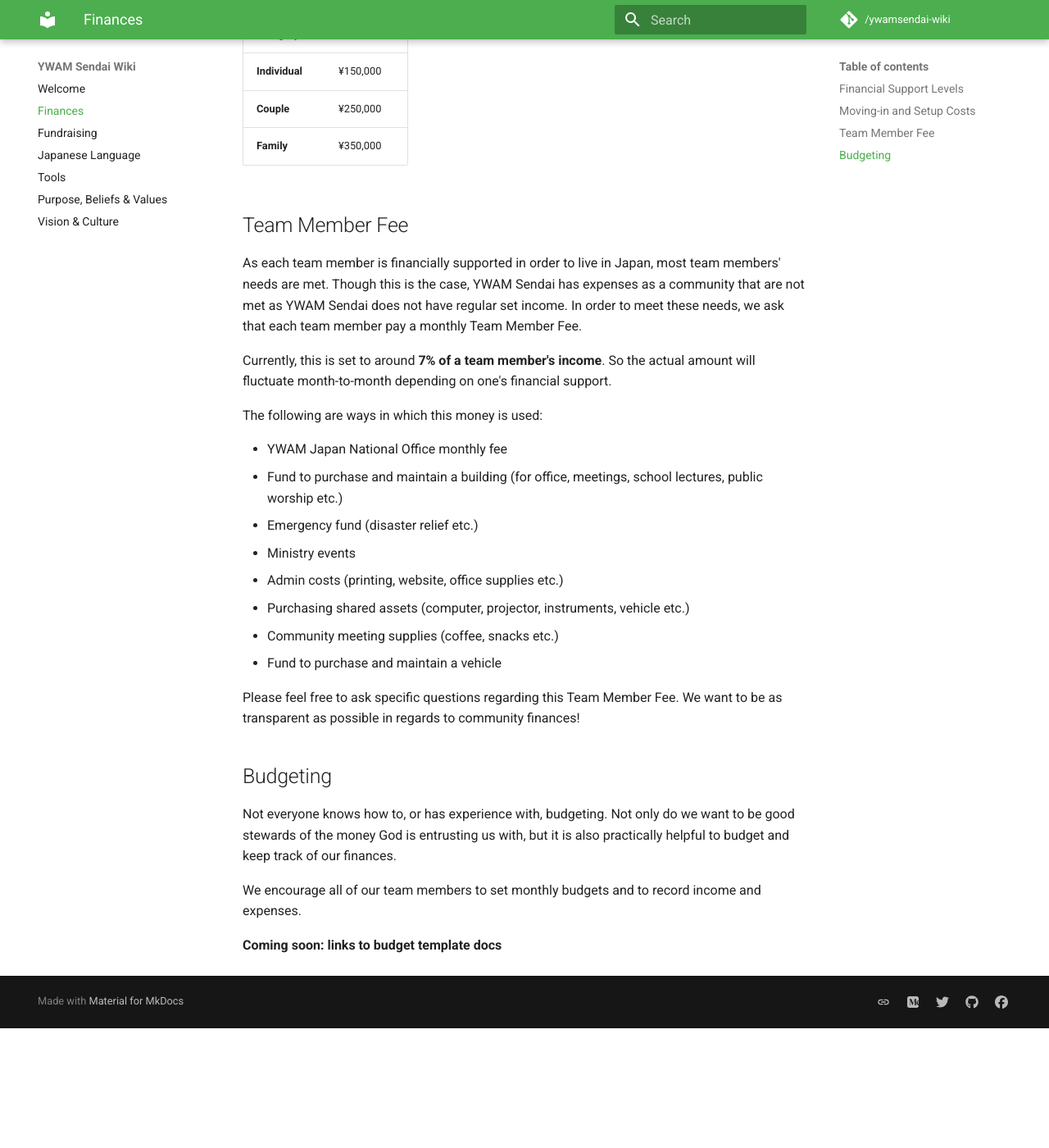
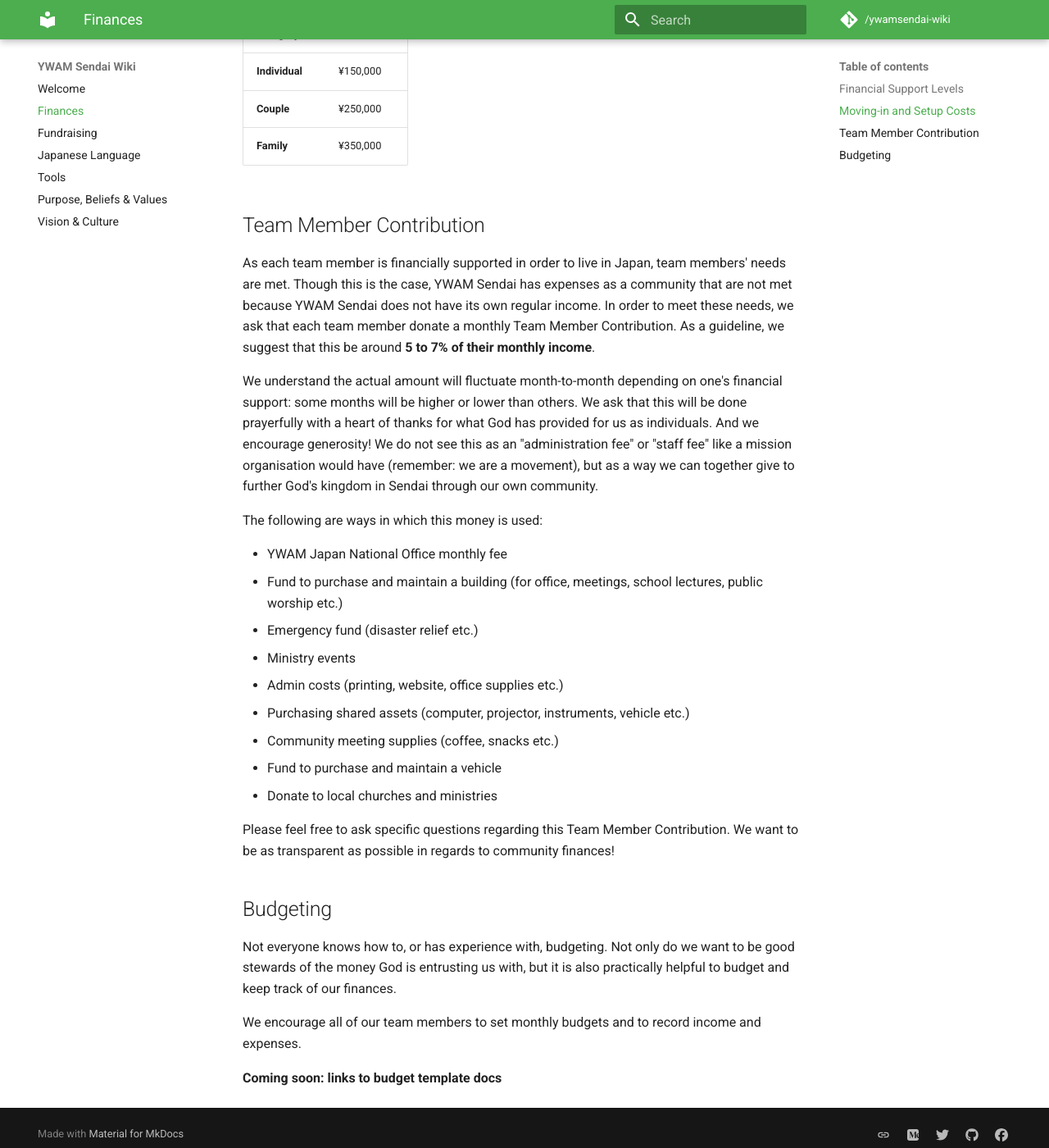
Before and after one commit to ywamsendai/ywamsendai-wiki, an MkDocs documentation site: the page built from docs/finances.md, in a window 1280 px wide and 1400 px high, scrolled down 1629 px. Shown: the whole window at 82% size. Built offline with MkDocs 1.6.1 and Material for MkDocs 9.7.7, drawn with Linux system fonts in a browser that asks for light colours; comment, search, counter and statistics services are not loaded; before the commit the page ends 2883 px from its top, so only the background shows below that.

Commit message:
Updated wording of team member contribution
Treating it more as a donation rather than a fee

```diff
--- a/docs/finances.md
+++ b/docs/finances.md
@@ -42,11 +42,11 @@
 **Couple** | ¥250,000
 **Family** | ¥350,000
 
-## Team Member Fee
+## Team Member Contribution
 
-As each team member is financially supported in order to live in Japan, most team members' needs are met. Though this is the case, YWAM Sendai has expenses as a community that are not met as YWAM Sendai does not have regular set income. In order to meet these needs, we ask that each team member pay a monthly Team Member Fee.
+As each team member is financially supported in order to live in Japan, team members' needs are met. Though this is the case, YWAM Sendai has expenses as a community that are not met because YWAM Sendai does not have its own regular income. In order to meet these needs, we ask that each team member donate a monthly Team Member Contribution. As a guideline, we suggest that this be around **5 to 7% of their monthly income**.
 
-Currently, this is set to around **7% of a team member's income**. So the actual amount will fluctuate month-to-month depending on one's financial support.
+We understand the actual amount will fluctuate month-to-month depending on one's financial support: some months will be higher or lower than others. We ask that this will be done prayerfully with a heart of thanks for what God has provided for us as individuals. And we encourage generosity! We do not see this as an "administration fee" or "staff fee" like a mission organisation would have (remember: we are a movement), but as a way we can together give to further God's kingdom in Sendai through our own community.
 
 The following are ways in which this money is used:
 
@@ -58,8 +58,9 @@
 * Purchasing shared assets (computer, projector, instruments, vehicle etc.)
 * Community meeting supplies (coffee, snacks etc.)
 * Fund to purchase and maintain a vehicle
+* Donate to local churches and ministries
 
-Please feel free to ask specific questions regarding this Team Member Fee. We want to be as transparent as possible in regards to community finances!
+Please feel free to ask specific questions regarding this Team Member Contribution. We want to be as transparent as possible in regards to community finances!
 
 ## Budgeting
 
```
